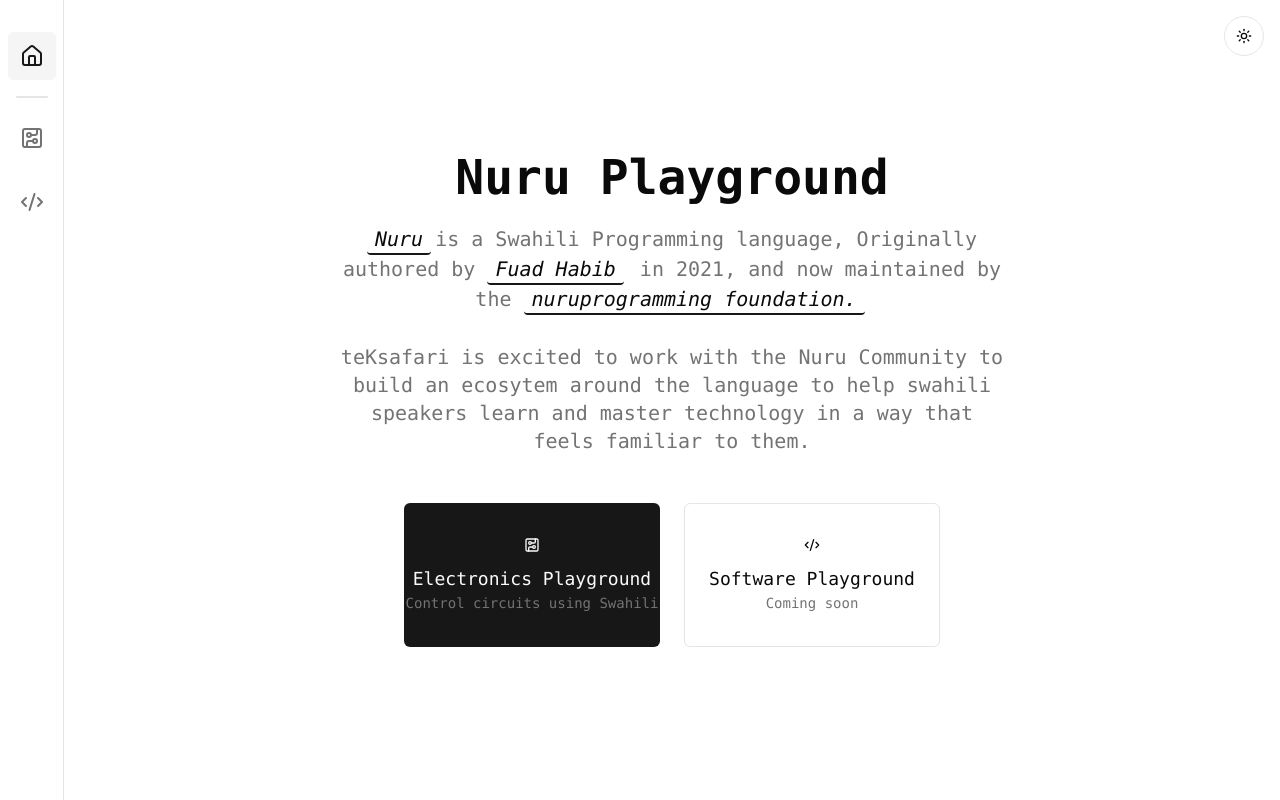
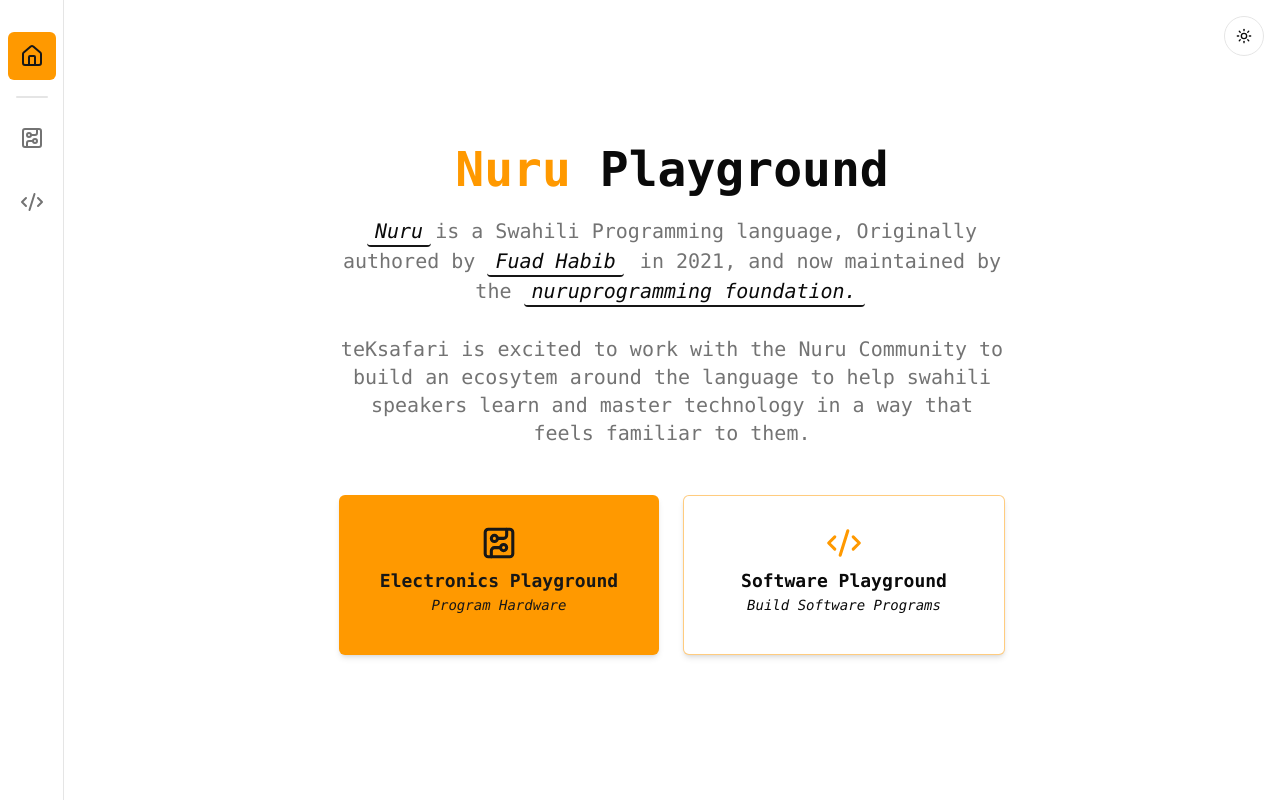
Before and after one commit to teKsafari/nuru-playground, a Next.js app: page / in a window 1280 px wide. Built offline with nearby package versions, Linux system fonts and the light colour scheme.

Commit message:
FEAT: Sidebar home navigation et al

```diff
--- a/app/electronics/page.tsx
+++ b/app/electronics/page.tsx
@@ -4,9 +4,9 @@
   return (
     <main className="font-mono min-h-screen p-4 md:p-8 pt-14 bg-background">
       <div className="max-w-6xl mx-auto">
-        <h1 className="text-3xl font-bold mb-6 text-foreground">Electronics Simulator</h1>
+        <h1 className="text-3xl font-bold mb-6 text-foreground">Nuru Playground</h1>
         <p className="mb-8 text-muted-foreground">
-          Control electronics using your favorite language - Swahili
+          Program electronics using your favorite language - Nuru !
         </p>
         <ElectronicsSimulator />
       </div>
--- a/app/globals.css
+++ b/app/globals.css
@@ -26,7 +26,7 @@
     --secondary-foreground: 0 0% 9%;
     --muted: 0 0% 96.1%;
     --muted-foreground: 0 0% 45.1%;
-    --accent: 0 0% 96.1%;
+    --accent: 36 100% 50%;
     --accent-foreground: 0 0% 9%;
     --destructive: 0 84.2% 60.2%;
     --destructive-foreground: 0 0% 98%;
@@ -61,7 +61,7 @@
     --secondary-foreground: 0 0% 98%;
     --muted: 0 0% 14.9%;
     --muted-foreground: 0 0% 63.9%;
-    --accent: 0 0% 14.9%;
+    --accent: 36 100% 50%;
     --accent-foreground: 0 0% 98%;
     --destructive: 0 62.8% 30.6%;
     --destructive-foreground: 0 0% 98%;
--- a/app/page.tsx
+++ b/app/page.tsx
@@ -8,7 +8,7 @@
     <main className="font-mono min-h-screen p-4 md:p-8 pt-14 flex items-center justify-center bg-background">
       <div className="max-w-4xl mx-auto text-center">
         <h1 className="text-5xl font-bold mb-6 text-foreground">
-          Nuru Playground
+          <span className="text-accent">Nuru</span> Playground
         </h1>
         <p className="mb-12 text-xl text-muted-foreground max-w-2xl mx-auto">
           <HighlightedWord href="https://github.com/nuruprogramming" target="_blank">
@@ -32,15 +32,15 @@
           <Link href="/electronics">
             <Button
               size="lg"
-              className="w-full md:w-64 h-36 flex flex-col items-center justify-center gap-3"
+              className="px-40  md:w-64 h-40 flex flex-col items-center justify-center gap-4 bg-accent hover:bg-accent/90 text-accent-foreground shadow-md hover:shadow-lg transition-all group"
             >
-              <CircuitBoard className="w-10 h-10" />
+              <CircuitBoard className="scale-[2.3] w-20 h-20 transform group-hover:scale-[2] transition-transform" />
               <div>
-                <div className="text-lg font-medium">
+                <div className="text-lg font-bold">
                   Electronics Playground
                 </div>
-                <div className="text-sm text-muted-foreground">
-                  Control circuits using Swahili
+                <div className="text-sm italic" >
+                  Program Hardware
                 </div>
               </div>
             </Button>
@@ -50,12 +50,12 @@
             <Button
               variant="outline"
               size="lg"
-              className="w-full md:w-64 h-36 flex flex-col items-center justify-center gap-3"
+              className="px-40 w-full md:w-64 h-40 flex flex-col items-center justify-center gap-4 border-accent/50 hover:border-accent hover:bg-accent/10 shadow-md hover:shadow-lg transition-all group"
             >
-              <Code2 className="w-10 h-10" />
+              <Code2 className="scale-[2.3] w-20 h-20 text-accent transform group-hover:scale-[2] transition-transform" />
               <div>
-                <div className="text-lg font-medium">Software Playground</div>
-                <div className="text-sm text-muted-foreground">Coming soon</div>
+                <div className="text-lg font-bold">Software Playground </div>
+                <div className="text-sm italic">Build Software Programs</div>
               </div>
             </Button>
           </Link>
--- a/app/software/page.tsx
+++ b/app/software/page.tsx
@@ -7,9 +7,9 @@
   return (
     <main className="font-mono min-h-screen p-4 md:p-8 pt-14 bg-background">
       <div className="max-w-6xl mx-auto">
-        <h1 className="text-3xl font-bold mb-6 text-foreground">Software Simulator</h1>
+        <h1 className="text-3xl font-bold mb-6 text-foreground">Software Playground</h1>
         <p className="mb-8 text-muted-foreground">
-          Learning programming concepts with visual feedback (Coming Soon)
+          Tengeneza Program kwa lugha mama - Nuru!
         </p>
 
         <div className="grid grid-cols-1 lg:grid-cols-2 gap-6">
```
